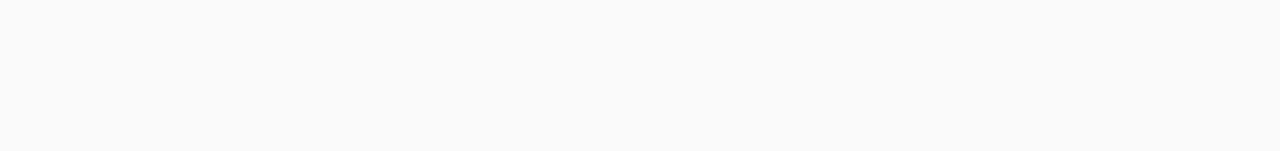
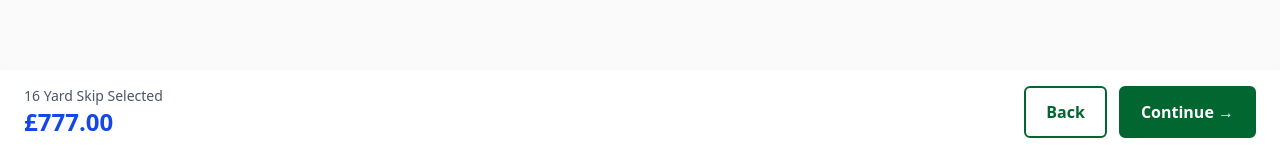
Before and after one commit to casbern/rem-waste-project, a React (Vite) app: page / in a window 1280 px wide. Shown: the part 646-797 px from the top of the page. Built offline with nearby package versions, Linux system fonts and the light colour scheme; no server answers.

Commit message:
add: footer

```diff
--- a/src/App.jsx
+++ b/src/App.jsx
@@ -1,4 +1,5 @@
 import { Card } from "./components/Card"
+import { Footer } from "./components/Footer"
 import { skipExtraData } from "./data/skipExtraData"
 import  axios  from "axios"
 import { useEffect, useState } from "react"
@@ -26,8 +27,8 @@
 
 
   return (
-    <div className="min-h-screen bg-neutral-50">
-      <div className="max-w-7xl mx-auto px-4 sm:px-6 lg:px-8">
+    <div className="min-h-screen bg-neutral-50 relative">
+      <div className="max-w-7xl mx-auto mb-20 px-4 sm:px-6 lg:px-8">
         <header className="text-center pt-12 md:pt-20">
           <h1 className="text-2xl sm:text-3xl font-bold">Choose Your Skip Size</h1>
           <p className="text-base pt-1 text-gray-500">Select the skip size that best suits your needs</p>
@@ -42,6 +43,8 @@
           }
         </div>
       </div>
+
+      <Footer />
     </div>
   )
 }
--- a/src/components/Card.jsx
+++ b/src/components/Card.jsx
@@ -5,7 +5,7 @@
 console.log(skip.description)
 
   return (
-      <div className="max-w-[380px]  mt-6  bg-white border border-gray-300 rounded-md flex flex-col transform transition-transform duration-300 hover:scale-105 hover:shadow-lg">
+      <div className="max-w-[380px]  mt-6 bg-white border border-gray-300 rounded-md flex flex-col transform transition-transform duration-300 hover:scale-105 hover:shadow-lg">
         <div className="p-6 flex-grow flex flex-col">
             <div className="flex justify-center mb-4">
               <img className="h-40 object-contain" src={skip.img} alt="image of the skip's size" />
@@ -22,7 +22,7 @@
             <ul className="space-y-3 mb-6">
               <li className="flex gap-2 items-center">
                 <CheckCircle className="text-green-800 mr-3 flex-shrink-0" size={24} />
-                <span>{skip.hire_period_days} days hire period</span>
+                <span className="text-gray-700">{skip.hire_period_days} days hire period</span>
               </li>
               {
                 skip.description.map( (item, index) => (
--- /dev/null
+++ b/src/components/Footer.jsx
@@ -0,0 +1,21 @@
+
+export const Footer = () => {
+
+  const value = 777
+
+  return (
+    <footer className="fixed bottom-0 left-0 right-0 bg-white shadow-lg px-6 py-4 flex justify-between items-center">
+      <div className="flex flex-col">
+        <span className="text-sm text-gray-600">16 Yard Skip Selected</span>
+        <span className="text-2xl font-bold text-blue-700">{(value).toLocaleString('en-GB', {
+                style: "currency",
+                currency: "GBP"
+              })}</span>
+      </div>
+      <div className="flex gap-3">
+        <button className="px-5 py-3 font-bold border-2 text-green-800 border-green-800 hover:bg-green-800 hover:text-white cursor-pointer rounded-md transition-colors duration-200">Back</button>
+        <button className="px-5 py-3 font-bold border-2 border-green-800 bg-green-800 hover:bg-green-900 text-white cursor-pointer rounded-md transition-colors duration-200">Continue → </button>
+      </div>
+    </footer>
+  )
+}
--- a/src/data/skipExtraData.js
+++ b/src/data/skipExtraData.js
@@ -15,11 +15,11 @@
   },
   10: {
     img: "./images/10-Yard-skip.jpg",
-    description: ["It is great for big cleanouts and bulky wast", "It holds around 80-100 bin bags of waste"]
+    description: ["It is great for big cleanouts and bulky waste", "It holds around 80-100 bin bags of waste"]
   },
   12: {
     img: "./images/12-Yard-skip.jpg",
-    description: ["Referred to as 'Maxi Skips'", "Great for large business or house clear outs", "It holds around 100-120 bin bags", "Not suitable for heavy hardcore", "It has width restriction"]
+    description: ["Great for large business or house clear outs", "It holds around 100-120 bin bags", "Not suitable for heavy hardcore", "It has width restriction"]
   },
   14: {
     img: "./images/20-Yard-skip.png",
```
